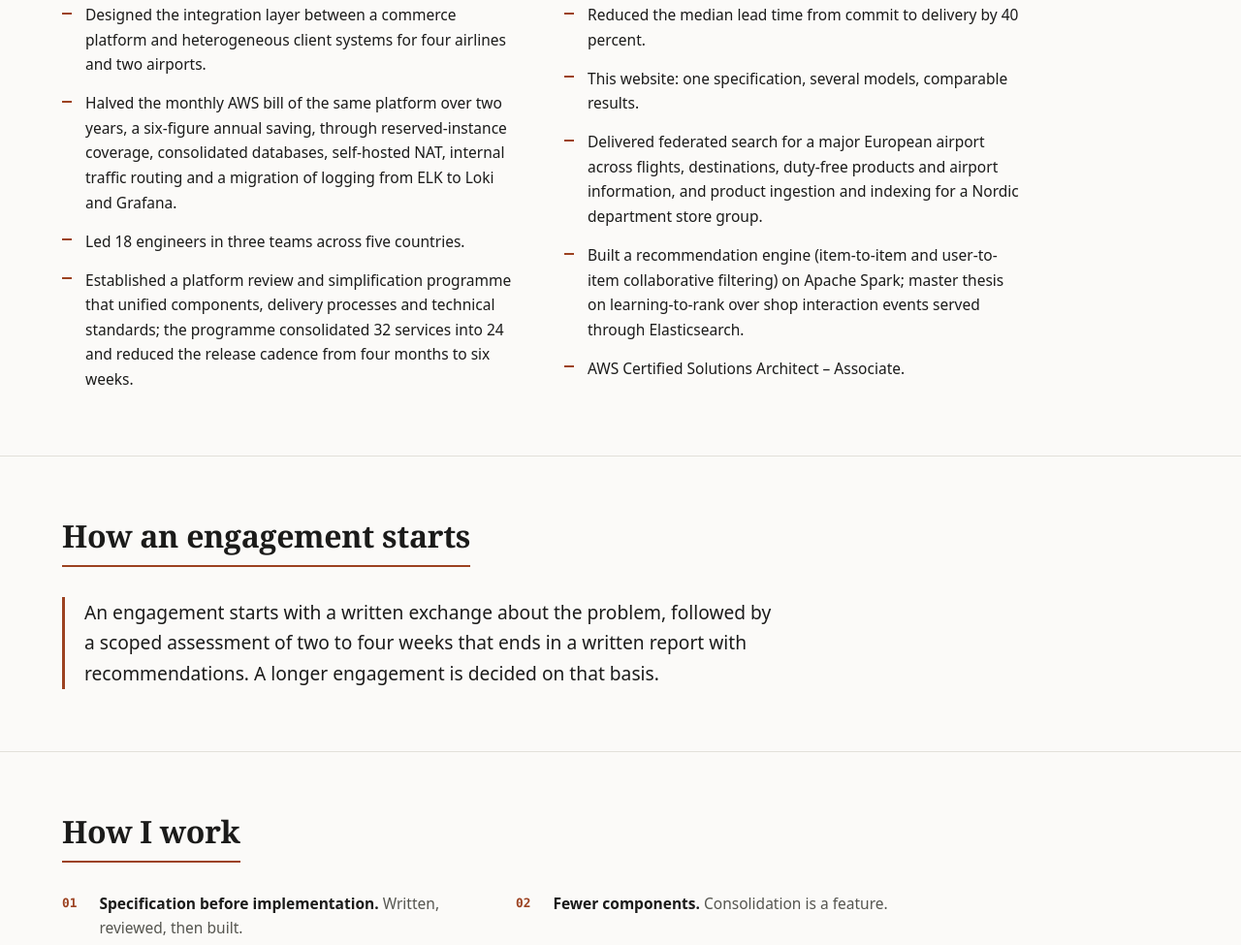
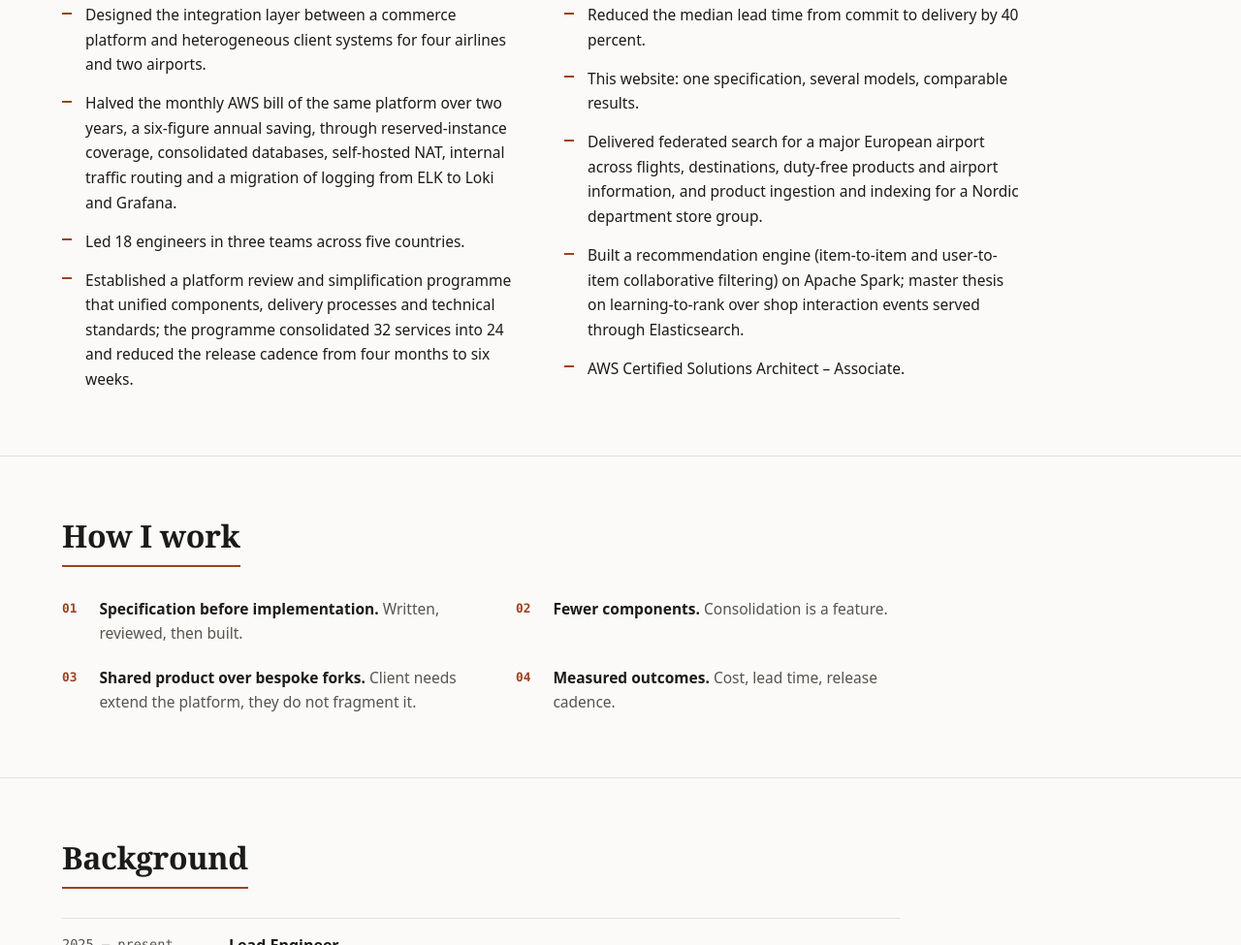
Before and after one commit to MarioAer/personal-website, a website: page variants/claude-opus-5/index.html in a window 1280 px wide. Shown: the part 1381-2356 px from the top of the page at 97% size. Drawn offline with Linux system fonts and the light colour scheme.

Commit message:
chore: remove availability line and engagement section, fix LinkedIn URL
Owner decided: drop availability statement entirely, drop engagement section (overview-only page), correct LinkedIn to marioaer.

Co-Authored-By: Claude Opus 5 (1M context) <noreply@anthropic.com>

```diff
--- a/shell/shell.js
+++ b/shell/shell.js
@@ -6,7 +6,7 @@ const STORAGE_KEY = 'theme'
 // when the registry cannot be loaded, and must always match registry.contact exactly; see
 // tests/fallback-contact.test.mjs.
 const FALLBACK_CONTACT = {
-  linkedin: 'https://www.linkedin.com/in/marioerazo/',
+  linkedin: 'https://www.linkedin.com/in/marioaer',
   github: 'https://github.com/MarioAer',
 }
 
--- a/variants.json
+++ b/variants.json
@@ -13,7 +13,7 @@
     }
   ],
   "contact": {
-    "linkedin": "https://www.linkedin.com/in/marioerazo/",
+    "linkedin": "https://www.linkedin.com/in/marioaer",
     "github": "https://github.com/MarioAer"
   }
 }
--- a/variants/claude-opus-5/index.html
+++ b/variants/claude-opus-5/index.html
@@ -21,7 +21,6 @@
     <p class="lede">Solution architecture, engineering leadership and AI-assisted engineering for cloud-native commerce platforms.</p>
     <ul class="facts" role="list">
       <li>Cologne, Germany</li>
-      <li class="availability">Available for engagements from Q1 2027</li>
     </ul>
   </div>
 </header>
@@ -75,13 +74,6 @@
     </div>
   </section>
 
-  <section class="section engagement" aria-labelledby="engagement-title">
-    <div class="wrap">
-      <h2 id="engagement-title">How an engagement starts</h2>
-      <p class="engagement-text">An engagement starts with a written exchange about the problem, followed by a scoped assessment of two to four weeks that ends in a written report with recommendations. A longer engagement is decided on that basis.</p>
-    </div>
-  </section>
-
   <section class="section approach" aria-labelledby="approach-title">
     <div class="wrap">
       <h2 id="approach-title">How I work</h2>
--- a/variants/claude-opus-5/style.css
+++ b/variants/claude-opus-5/style.css
@@ -172,9 +172,6 @@ h1 {
   flex: none;
 }
 
-.availability { color: var(--accent); font-weight: 600; }
-.availability::before { background: var(--accent); }
-
 /* Sections */
 
 .section { padding-block: clamp(2.75rem, 5vw, 4.25rem); }
@@ -252,15 +249,6 @@ h1 {
   width: 0.6rem;
   height: 2px;
   background: var(--accent);
-}
-
-/* Engagement */
-
-.engagement-text {
-  max-width: 46rem;
-  font-size: clamp(1.02rem, 1.8vw, 1.2rem);
-  border-left: 3px solid var(--accent);
-  padding-left: 1.25rem;
 }
 
 /* Approach */
```
Also changed, not shown: e2e/content.spec.js (+1 -2 lines).
